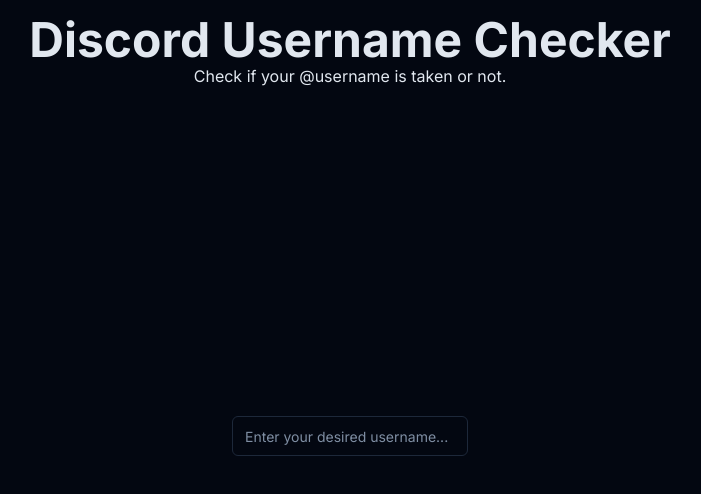
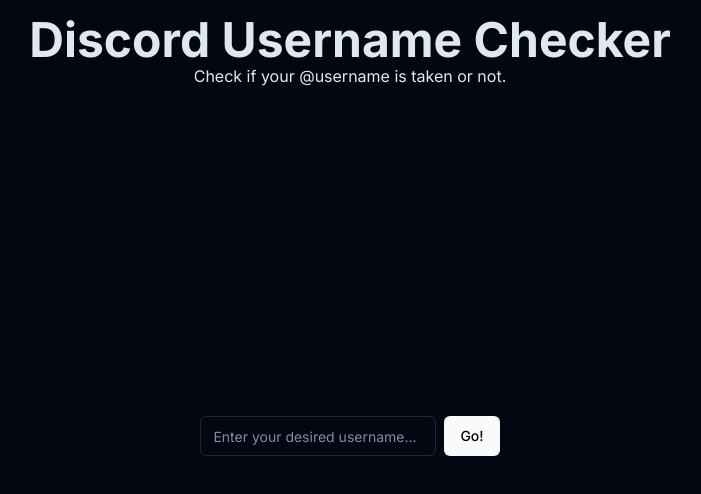
Before and after one commit to ToastedDev/discord-username-checker, a Next.js app: page / in a window 1280 px wide. Shown: the top 494 px of the page, without its empty margins (290-991 px from the left). Built offline with nearby package versions, Linux system fonts and the light colour scheme.

Commit message:
actual checking

```diff
--- a/next.config.js
+++ b/next.config.js
@@ -1,4 +1,8 @@
 /** @type {import('next').NextConfig} */
-const nextConfig = {}
+const nextConfig = {
+  experimental: {
+    serverActions: true,
+  },
+};
 
-module.exports = nextConfig
+module.exports = nextConfig;
--- a/package.json
+++ b/package.json
@@ -9,10 +9,12 @@
     "lint": "next lint"
   },
   "dependencies": {
+    "@radix-ui/react-slot": "^1.0.1",
     "@types/node": "20.2.3",
     "@types/react": "18.2.6",
     "@types/react-dom": "18.2.4",
     "autoprefixer": "10.4.14",
+    "axios": "^1.4.0",
     "class-variance-authority": "^0.6.0",
     "clsx": "^1.2.1",
     "eslint": "8.41.0",
--- /dev/null
+++ b/src/app/[username]/layout.tsx
@@ -0,0 +1,17 @@
+import { ReactNode } from "react";
+import UsernameForm from "~/components/form";
+
+export default function CheckerLayout({
+  params,
+  children,
+}: {
+  params: { username: string };
+  children: ReactNode;
+}) {
+  return (
+    <>
+      <UsernameForm defaultValue={params.username} />
+      {children}
+    </>
+  );
+}
--- /dev/null
+++ b/src/app/[username]/loading.tsx
@@ -0,0 +1,5 @@
+import UsernameForm from "~/components/form";
+
+export default function Loading() {
+  return <p>Checking...</p>;
+}
--- /dev/null
+++ b/src/app/[username]/page.tsx
@@ -0,0 +1,24 @@
+import axios, { type AxiosResponse } from "axios";
+import { Button } from "~/components/button";
+import UsernameForm from "~/components/form";
+import { Input } from "~/components/input";
+import { ListResponse } from "~/lib/types";
+
+export default async function Checker({
+  params,
+}: {
+  params: { username: string };
+}) {
+  const {
+    data: { data },
+  } = await axios.get<any, AxiosResponse<ListResponse>>(
+    "https://pomelo-check.onrender.com/list"
+  );
+  return data.taken.includes(params.username) ? (
+    <p className="text-red-600">@{params.username} is taken.</p>
+  ) : data.invalid.includes(params.username) ? (
+    <p className="text-red-600">@{params.username} is invalid.</p>
+  ) : (
+    <p className="text-green-600">@{params.username} is not taken!</p>
+  );
+}
--- a/src/app/layout.tsx
+++ b/src/app/layout.tsx
@@ -17,7 +17,13 @@
     <html lang="en">
       <body className={[inter.className, "dark"].join(" ")}>
         <main className="flex h-screen flex-col items-center p-4">
-          {children}
+          <header className="flex flex-col items-center text-center">
+            <h1 className="text-5xl font-bold">Discord Username Checker</h1>
+            <p>Check if your @username is taken or not.</p>
+          </header>
+          <div className="flex flex-grow flex-col items-center justify-center gap-2">
+            {children}
+          </div>
         </main>
       </body>
     </html>
--- a/src/app/page.tsx
+++ b/src/app/page.tsx
@@ -1,13 +1,11 @@
+import { Button } from "~/components/button";
+import UsernameForm from "~/components/form";
 import { Input } from "~/components/input";
 
 export default function Home() {
   return (
     <>
-      <h1 className="text-5xl font-bold">Discord Username Checker</h1>
-      <p>Check if your @username is taken or not.</p>
-      <form className="flex flex-grow flex-col justify-center">
-        <Input placeholder="Enter your desired username..." />
-      </form>
+      <UsernameForm />
     </>
   );
 }
--- /dev/null
+++ b/src/components/button.tsx
@@ -0,0 +1,55 @@
+import * as React from "react"
+import { Slot } from "@radix-ui/react-slot"
+import { VariantProps, cva } from "class-variance-authority"
+
+import { cn } from "~/lib/utils"
+
+const buttonVariants = cva(
+  "inline-flex items-center justify-center rounded-md text-sm font-medium transition-colors focus-visible:outline-none focus-visible:ring-2 focus-visible:ring-ring focus-visible:ring-offset-2 disabled:opacity-50 disabled:pointer-events-none ring-offset-background",
+  {
+    variants: {
+      variant: {
+        default: "bg-primary text-primary-foreground hover:bg-primary/90",
+        destructive:
+          "bg-destructive text-destructive-foreground hover:bg-destructive/90",
+        outline:
+          "border border-input hover:bg-accent hover:text-accent-foreground",
+        secondary:
+          "bg-secondary text-secondary-foreground hover:bg-secondary/80",
+        ghost: "hover:bg-accent hover:text-accent-foreground",
+        link: "underline-offset-4 hover:underline text-primary",
+      },
+      size: {
+        default: "h-10 py-2 px-4",
+        sm: "h-9 px-3 rounded-md",
+        lg: "h-11 px-8 rounded-md",
+      },
+    },
+    defaultVariants: {
+      variant: "default",
+      size: "default",
+    },
+  }
+)
+
+export interface ButtonProps
+  extends React.ButtonHTMLAttributes<HTMLButtonElement>,
+    VariantProps<typeof buttonVariants> {
+  asChild?: boolean
+}
+
+const Button = React.forwardRef<HTMLButtonElement, ButtonProps>(
+  ({ className, variant, size, asChild = false, ...props }, ref) => {
+    const Comp = asChild ? Slot : "button"
+    return (
+      <Comp
+        className={cn(buttonVariants({ variant, size, className }))}
+        ref={ref}
+        {...props}
+      />
+    )
+  }
+)
+Button.displayName = "Button"
+
+export { Button, buttonVariants }
--- /dev/null
+++ b/src/components/form.tsx
@@ -0,0 +1,34 @@
+"use client";
+
+import { useRouter } from "next/navigation";
+import { useRef } from "react";
+import { Button } from "./button";
+import { Input } from "./input";
+
+export default function UsernameForm({
+  defaultValue,
+}: {
+  defaultValue?: string;
+}) {
+  const inputRef = useRef<HTMLInputElement>(null);
+  const router = useRouter();
+
+  return (
+    <form
+      onSubmit={(e) => {
+        e.preventDefault();
+        router.push(`/${inputRef.current!.value}`);
+      }}
+      className="flex items-center gap-2"
+    >
+      <Input
+        type="text"
+        name="username"
+        placeholder="Enter your desired username..."
+        defaultValue={defaultValue}
+        ref={inputRef}
+      />
+      <Button type="submit">Go!</Button>
+    </form>
+  );
+}
--- /dev/null
+++ b/src/lib/types.ts
@@ -0,0 +1,8 @@
+export interface ListResponse {
+  status: "success" | "error";
+  queried: boolean;
+  data: {
+    taken: string[];
+    invalid: string[];
+  };
+}
```
Also changed, not shown: 1 other file (tests, documents, lock files or other folders).
